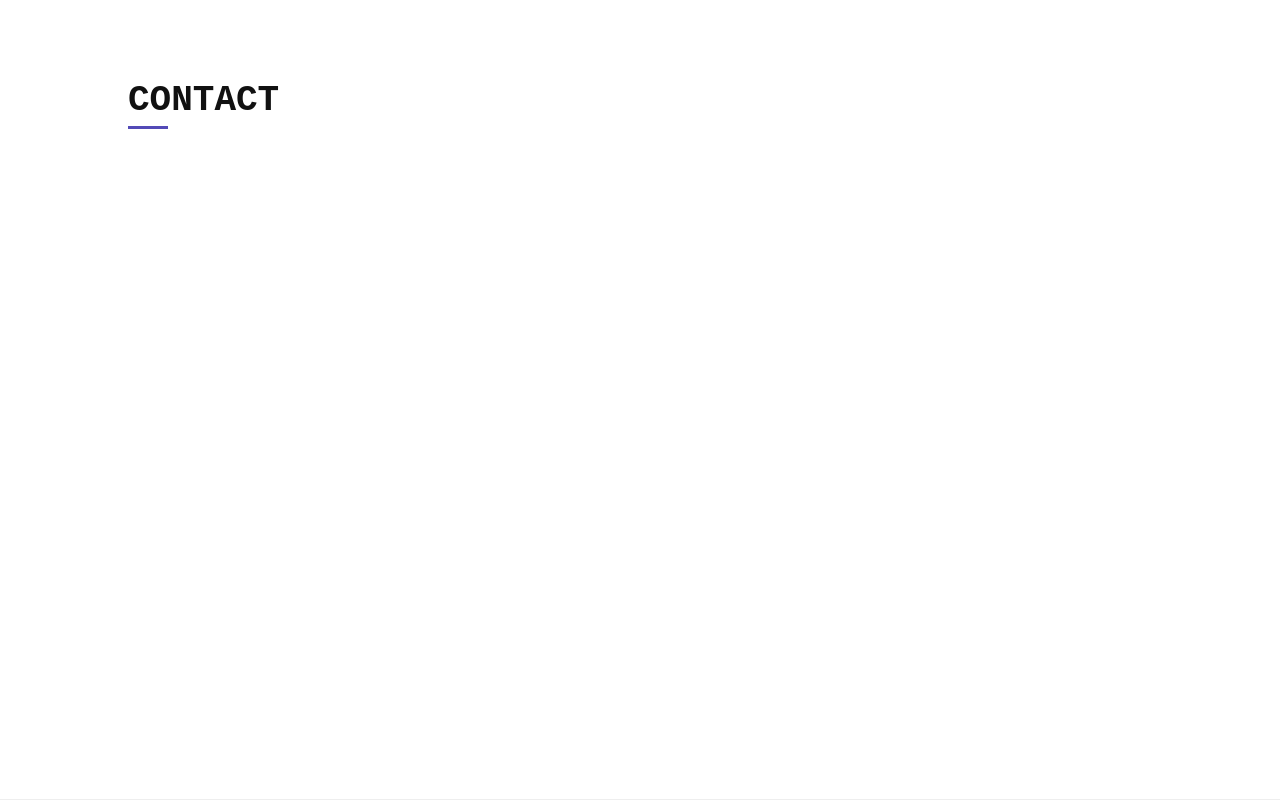
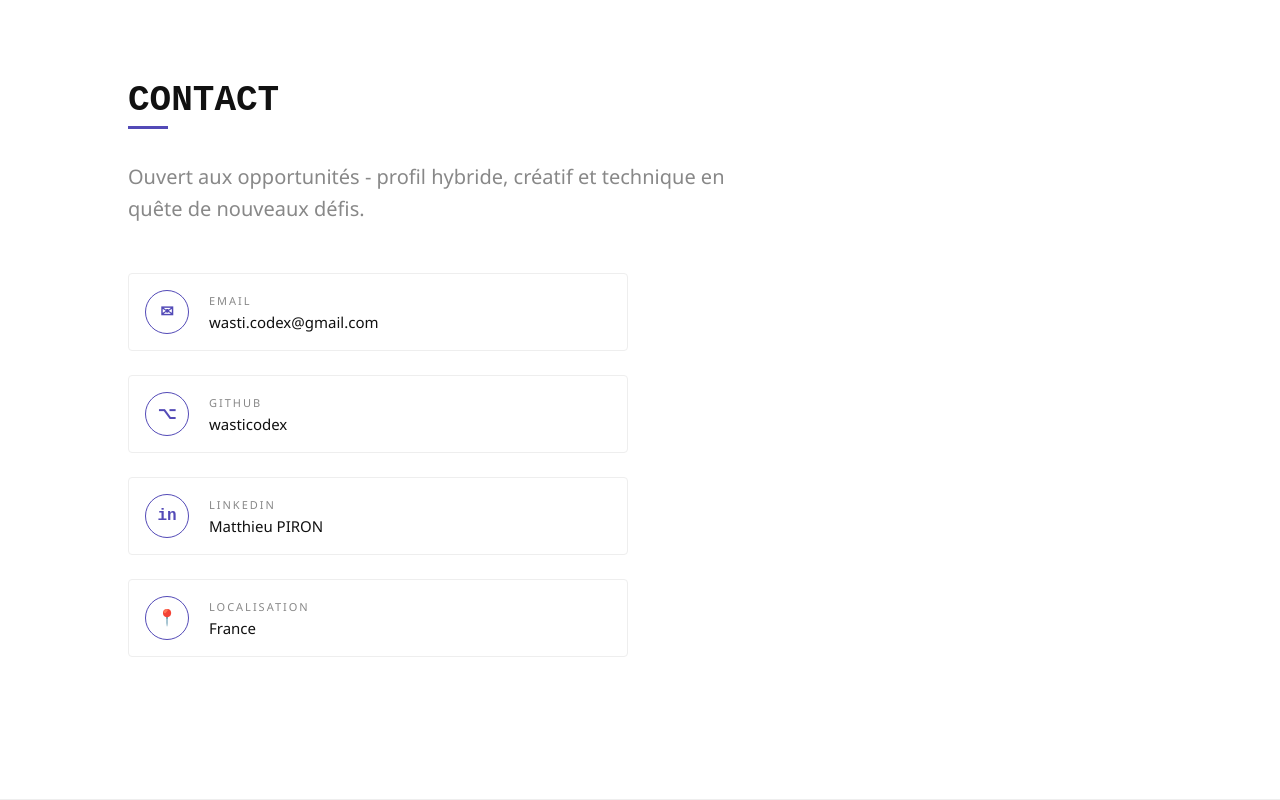
Before and after one commit to wasticodex/cv-scrollytelling, a React (Vite) app: page / in a window 1280 px wide. Shown: the part 5368-6168 px from the top of the page. Built offline with nearby package versions, Linux system fonts and the light colour scheme.

Commit message:
Section contact comlete - CV structure terminée

```diff
--- a/src/App.jsx
+++ b/src/App.jsx
@@ -198,6 +198,39 @@ function App() {
 
       <section id="contact">
         <h2>Contact</h2>
+        <p className='contact-accroche'>
+          Ouvert aux opportunités - profil hybride, créatif et technique en quête de nouveaux défis.
+        </p>
+        <div className='contact-grid'>
+          <a href="mailto:wasticodex@gmail.com" className='contact-item'>
+            <span className='contact-icon'>✉</span>
+            <div>
+              <p className='contact-label'>Email</p>
+              <p className='contact-value'>wasti.codex@gmail.com</p>
+            </div>
+          </a>
+          <a href="https://github.com/wasticodex" target='_blank' className='contact-item'>
+            <span className='contact-icon'>⌥</span>
+            <div>
+              <p className='contact-label'>GitHub</p>
+              <p className='contact-value'>wasticodex</p>
+            </div>
+          </a>
+          <a href="https://linkedin.com/in/" target='_blank' className='contact-item'>
+            <span className='contact-icon'>in</span>
+            <div>
+              <p className='contact-label'>LinkedIn</p>
+              <p className='contact-value'>Matthieu PIRON</p>
+            </div>
+          </a>
+          <div className='contact-item'>
+            <span className='contact-icon'>📍</span>
+            <div>
+              <p className='contact-label'>Localisation</p>
+              <p className='contact-value'>France</p>
+            </div>
+          </div>
+        </div>
       </section>
     </div>
   )
--- a/src/index.css
+++ b/src/index.css
@@ -343,3 +343,63 @@ section h2::after {
 .projet-lien:hover {
   text-decoration: underline;
 }
+
+.contact-accroche {
+    font-size: 20px;
+    font-weight: 300;
+    color: var(--gray);
+    margin-bottom: 48px;
+    max-width: 600px;
+    line-height: 1.6;
+}
+
+.contact-grid {
+    display: flex;
+    flex-direction: column;
+    gap: 24px;
+    max-width: 500px;
+}
+
+.contact-item {
+    display: flex;
+    align-items: center;
+    gap: 20px;
+    text-decoration: none;
+    color: var(--text);
+    padding: 16px;
+    border: 1px solid var(--border);
+    border-radius: 4px;
+    transition: border-color 0.2s;
+}
+
+.contact-item:hover {
+    border-color: var(--accent);
+}
+
+.contact-icon {
+    width: 44px;
+    height: 44px;
+    border-radius: 50%;
+    border: 1px solid var(--accent);
+    color: var(--accent);
+    display: flex;
+    align-items: center;
+    justify-content: center;
+    font-family: 'Courier New', monospace;
+    font-weight: 700;
+    font-size: 16px;
+    flex-shrink: 0;
+}
+
+.contact-label {
+    font-size: 11px;
+    text-transform: uppercase;
+    letter-spacing: 2px;
+    color: var(--gray);
+    margin-bottom: 4px;
+}
+
+.contact-value {
+    font-size: 15px;
+    font-weight: 500;
+}
```
